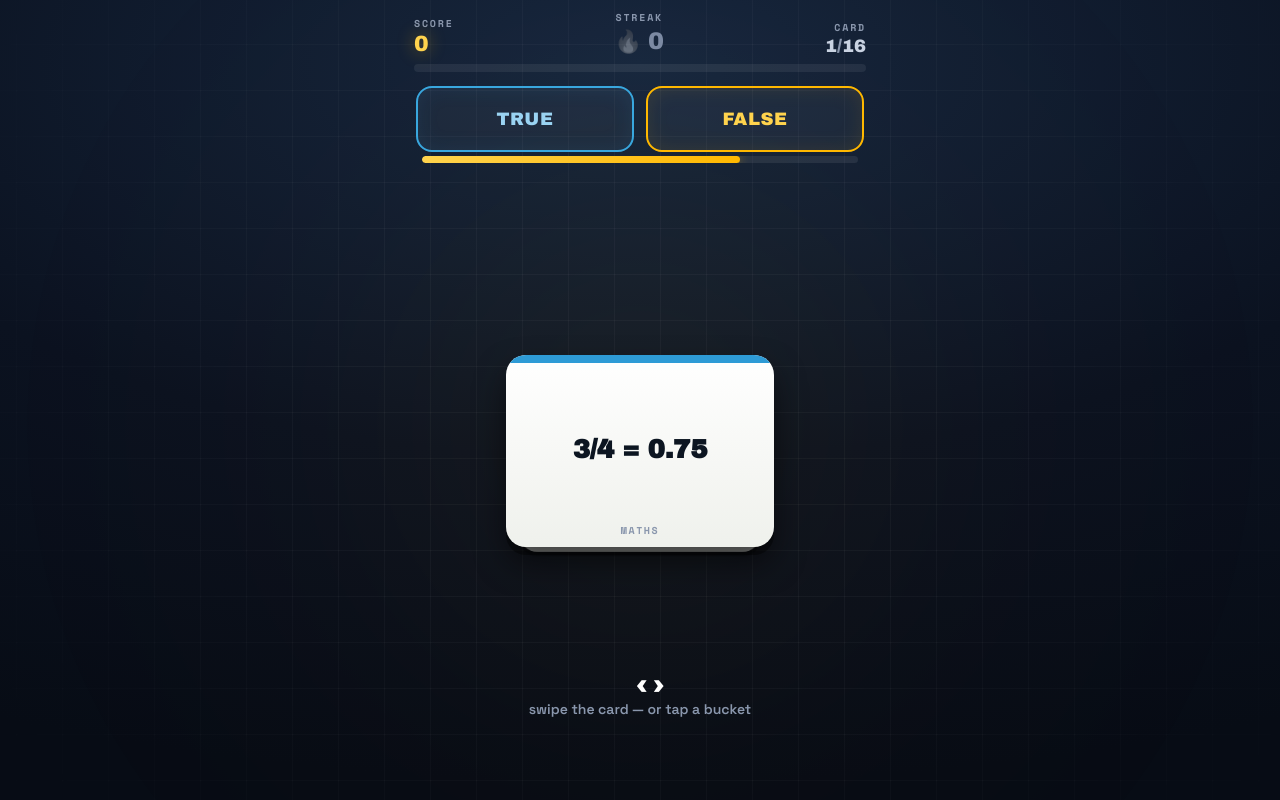
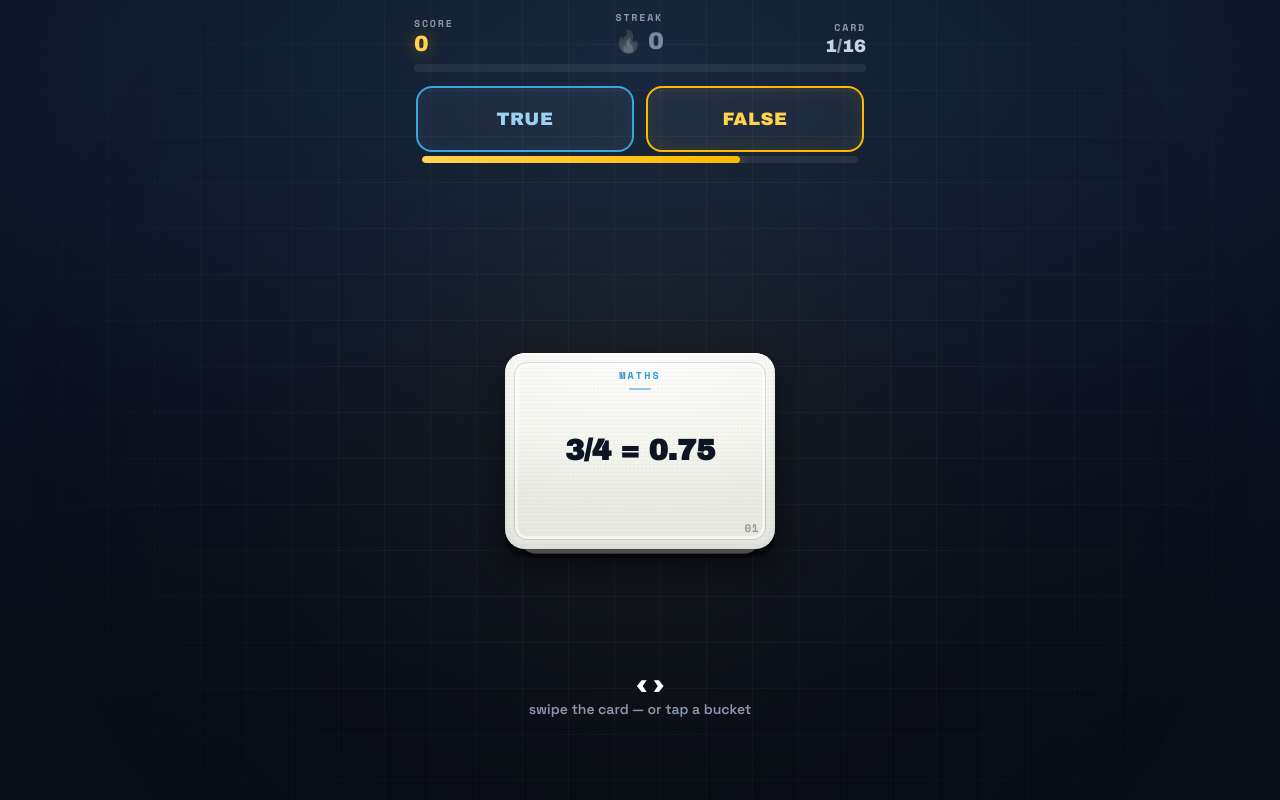
Before and after one commit to Rich898/DailyXP-content, a plain HTML site: page modes/swipe-sort/preview.html in a window 1280 px wide. Both pictures are taken after a click on the button "START". Drawn offline with nearby package versions, Linux system fonts and the light colour scheme.

Commit message:
swipe-sort v7: card craft — card-stock finish, keyline frame, eyebrow + index layout

```diff
--- a/modes/swipe-sort/preview.html
+++ b/modes/swipe-sort/preview.html
@@ -101,25 +101,38 @@ body{
 
 #stack{position:absolute; inset:22px 6px 58px; touch-action:none}
 .card{
-  position:absolute; inset:0; margin:auto; max-width:268px; max-height:192px;
-  background:linear-gradient(#FFFFFF,#EFF1EC); color:var(--ink); border:none; border-radius:20px;
-  box-shadow:0 8px 0 rgba(0,0,0,.38), 0 16px 30px rgba(0,0,0,.5);
-  display:grid; place-items:center; padding:22px 18px 24px; text-align:center;
-  touch-action:none; will-change:transform; overflow:hidden;
+  position:absolute; inset:0; margin:auto; max-width:270px; max-height:196px;
+  background:radial-gradient(125% 85% at 50% -5%, #FFFFFF 0%, #F6F7F1 58%, #E9EBE3 100%);
+  color:var(--ink); border:none; border-radius:20px;
+  box-shadow:0 8px 0 rgba(0,0,0,.38), 0 16px 30px rgba(0,0,0,.5),
+             inset 0 2px 0 rgba(255,255,255,.95), inset 0 -4px 8px rgba(16,27,45,.07);
+  text-align:center; touch-action:none; will-change:transform; overflow:hidden;
 }
-.card .acc{position:absolute; top:0; left:0; right:0; height:8px}
-.card h2{font-family:var(--disp); font-size:clamp(19px,5.6vw,26px); line-height:1.14; letter-spacing:-.01em}
-.card .tag{position:absolute; bottom:9px; left:0; right:0; font-family:var(--mono); font-size:10px; color:var(--haze); letter-spacing:.16em; text-transform:uppercase}
-.card.next{transform:scale(.9) translateY(16px); box-shadow:0 5px 0 rgba(0,0,0,.32); z-index:1; opacity:.86}
+.card::before{
+  content:''; position:absolute; inset:0; pointer-events:none; border-radius:inherit; z-index:1;
+  background:repeating-linear-gradient(0deg, rgba(16,27,45,.02) 0 1px, transparent 1px 4px),
+            repeating-linear-gradient(90deg, rgba(16,27,45,.02) 0 1px, transparent 1px 4px);
+}
+.card::after{
+  content:''; position:absolute; inset:9px; border-radius:13px; pointer-events:none; z-index:1;
+  border:1.5px solid rgba(16,27,45,.15); box-shadow:inset 0 0 0 3px rgba(255,255,255,.6);
+}
+.card .face{position:relative; z-index:2; width:100%; height:100%; display:flex; flex-direction:column; align-items:center; justify-content:center; padding:26px 20px}
+.card .eyebrow{position:absolute; top:15px; left:0; right:0; font-family:var(--mono); font-weight:700; font-size:10px; letter-spacing:.22em; text-transform:uppercase}
+.card .eyebrow::after{content:''; display:block; width:22px; height:2px; margin:5px auto 0; background:currentColor; opacity:.5; border-radius:2px}
+.card h2{font-family:var(--disp); font-size:clamp(20px,6vw,29px); line-height:1.1; letter-spacing:-.01em; color:var(--ink)}
+.card .idx{position:absolute; bottom:13px; right:16px; font-family:var(--mono); font-weight:700; font-size:11px; color:rgba(16,27,45,.38); letter-spacing:.05em}
+.card.next{transform:scale(.9) translateY(16px); box-shadow:0 5px 0 rgba(0,0,0,.32); z-index:1; opacity:.9}
+.card.next .face{opacity:.5}
 .card.top{z-index:3; cursor:grab}
-.card.top.grabbing{box-shadow:0 11px 0 rgba(0,0,0,.42), 0 22px 36px rgba(0,0,0,.55)}
+.card.top.grabbing{box-shadow:0 11px 0 rgba(0,0,0,.42), 0 22px 36px rgba(0,0,0,.55), inset 0 2px 0 rgba(255,255,255,.95), inset 0 -4px 8px rgba(16,27,45,.07)}
 .stamp{
-  position:absolute; top:12px; font-family:var(--disp); font-size:14px; text-transform:uppercase; letter-spacing:.04em;
-  padding:3px 9px; border:3px solid; border-radius:9px; opacity:0; pointer-events:none; max-width:44%;
+  position:absolute; z-index:3; top:13px; font-family:var(--disp); font-size:14px; text-transform:uppercase; letter-spacing:.04em;
+  padding:3px 9px; border:3px solid; border-radius:9px; opacity:0; pointer-events:none; max-width:42%;
   white-space:nowrap; overflow:hidden; text-overflow:ellipsis;
 }
-.stamp.SL{left:10px; color:var(--reef); border-color:var(--reef); transform:rotate(-12deg)}
-.stamp.SR{right:10px; color:var(--boltdeep); border-color:var(--bolt); transform:rotate(12deg)}
+.stamp.SL{left:12px; color:var(--reef); border-color:var(--reef); transform:rotate(-12deg)}
+.stamp.SR{right:12px; color:var(--boltdeep); border-color:var(--bolt); transform:rotate(12deg)}
 
 #hint{position:absolute; left:0; right:0; bottom:66px; text-align:center; pointer-events:none; z-index:6; font-family:var(--body); font-weight:600; font-size:14px; color:var(--haze)}
 #hint .arrows{font-family:var(--disp); font-size:26px; color:#fff; display:block; animation:nudge 1.1s ease-in-out infinite}
@@ -190,7 +203,7 @@ body{
     <h1>SWIPE<br><em>SORT</em></h1>
     <p>Flick each card into the right bucket. Chain them to set the board on fire.</p>
     <p class="note">Buckets change between rounds — watch the pills.<br>16 cards · 4 subjects · nothing is saved.</p>
-    <div class="build" data-build="6">SWIPE SORT · v6</div>
+    <div class="build" data-build="7">SWIPE SORT · v7</div>
     <button class="bigbtn" id="startbtn">Start</button>
   </section>
 
@@ -345,19 +358,22 @@ function enterSet(){
 function renderStack(){
   stack.innerHTML = '';
   const nx = deck[idx+1];
-  if (nx && nx.set === deck[idx].set) stack.appendChild(makeCard(nx, false));
-  stack.appendChild(makeCard(deck[idx], true));
+  if (nx && nx.set === deck[idx].set) stack.appendChild(makeCard(nx, false, idx+2));
+  stack.appendChild(makeCard(deck[idx], true, idx+1));
 }
-function makeCard(c, top){
+function makeCard(c, top, num){
   const el = document.createElement('article');
   el.className = 'card' + (top ? ' top' : ' next');
   const col = ACC[c.subject] || '#8A97AD';
+  const n = ('0' + num).slice(-2);
   el.innerHTML =
-    '<span class="acc" style="background:' + col + '"></span>' +
+    '<div class="face">' +
+      '<span class="eyebrow" style="color:' + col + '">' + esc(c.subject) + '</span>' +
+      '<h2>' + esc(c.t) + '</h2>' +
+      '<span class="idx">' + n + '</span>' +
+    '</div>' +
     '<span class="stamp SL">' + esc(c.left) + '</span>' +
-    '<span class="stamp SR">' + esc(c.right) + '</span>' +
-    '<h2>' + esc(c.t) + '</h2>' +
-    '<div class="tag">' + esc(c.subject) + '</div>';
+    '<span class="stamp SR">' + esc(c.right) + '</span>';
   return el;
 }
 function activate(){
```
Also changed, not shown: modes/swipe-sort/README.md.
